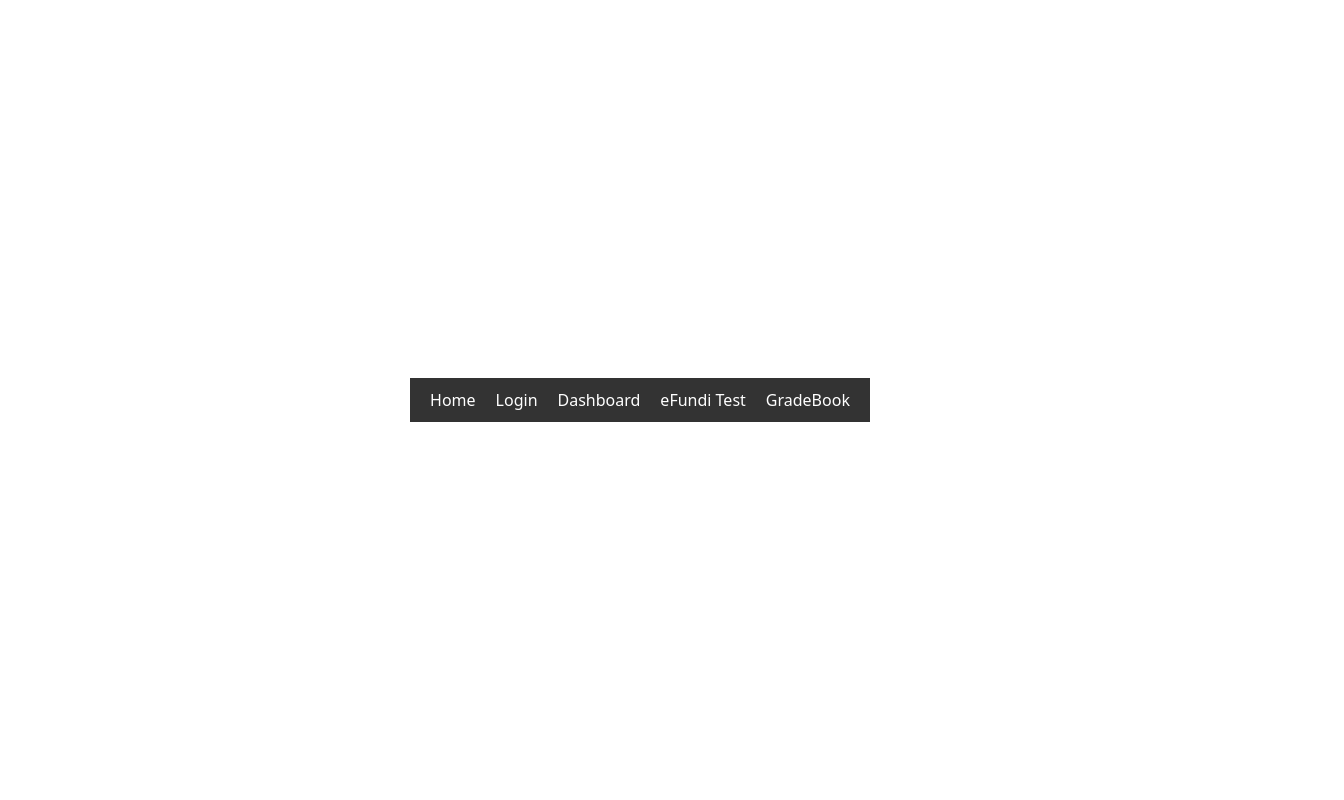
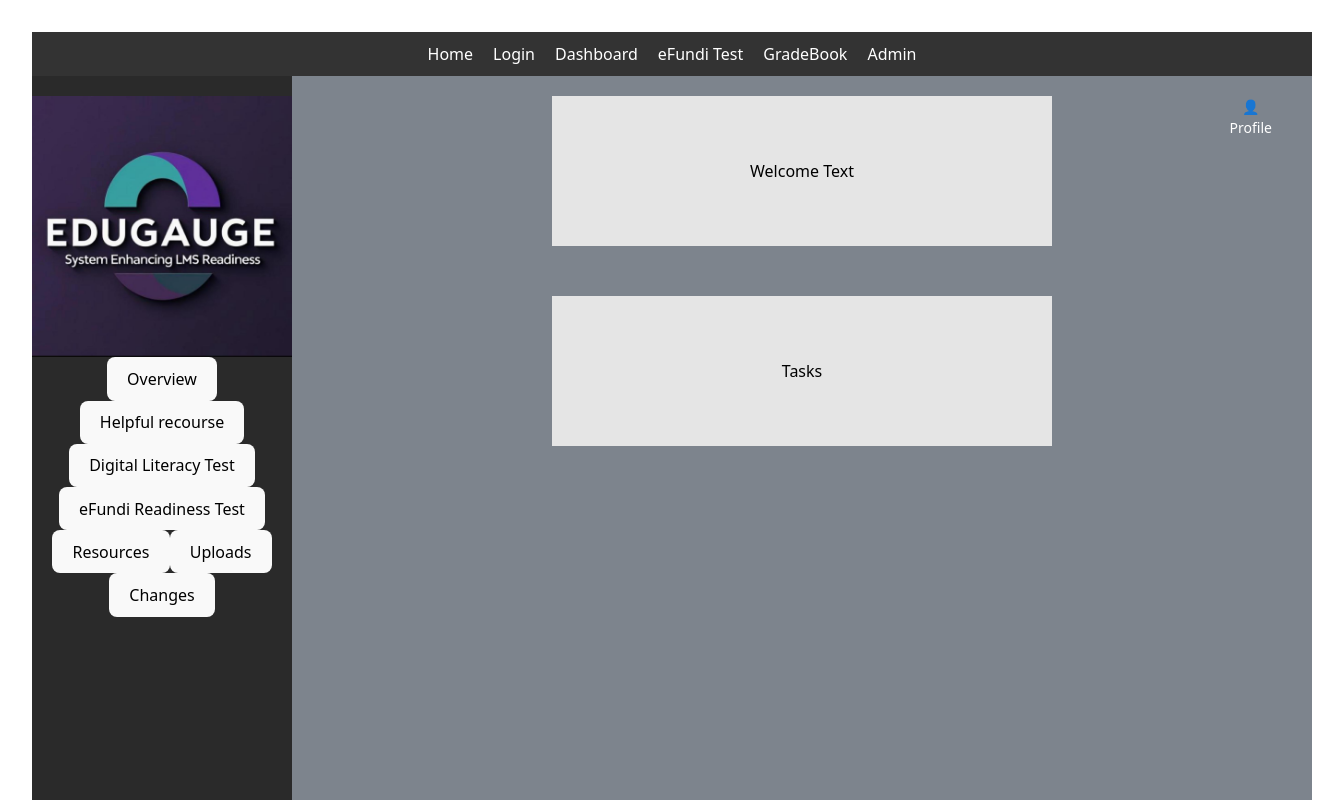
Before and after one commit to Ishmael-byte/EduGauge-IntegrationBranch-, a React (Vite) app in the folder edugauge/: page /admin in a window 1280 px wide. Shown: the top 800 px of the page, 1344 px wide, since content can reach past the window. Built offline with nearby package versions, Linux system fonts and the light colour scheme.

Commit message:
Created Admin page

```diff
--- a/edugauge/src/App.jsx
+++ b/edugauge/src/App.jsx
@@ -4,6 +4,7 @@ import Dashboard from "./pages/dashboard.jsx";
 import SignUpPage from  "./pages/SignUpPage.jsx";
 import EFundiTest from "./pages/eFundiTest.jsx";
 import GradeBook from "./pages/Gradebook";
+import Admin from "./pages/Admin.jsx";
 import "./App.css";
 import React from "react";
 
@@ -17,6 +18,7 @@ function App() {
         {/*<Link to="/pages/SignUpPage" style={{ margin: "0 10px", color: "#fff" }}>Sign Up</Link>*/}
         <Link to="/EFundiTest" style={{ margin: "0 10px", color: "#fff" }}>eFundi Test</Link>
         <Link to="/gradebook" style={{ margin: "0 10px", color: "#fff" }}>GradeBook</Link>
+        <Link to="/admin" style={{ margin: "0 10px", color: "#fff" }}>Admin</Link>
       </nav>
 
       <Routes>
@@ -26,6 +28,7 @@ function App() {
         <Route path="/pages/SignUpPage" element={<SignUpPage />} />
         <Route path="/EFundiTest" element={<EFundiTest />} />
         <Route path="/gradebook" element={<GradeBook />} />
+        <Route path="/admin" element={<Admin />} />
       </Routes>
     </>
   );
--- /dev/null
+++ b/edugauge/src/pages/admin.css
@@ -0,0 +1,66 @@
+/* overall frame */
+.admin-page {
+  display: flex;
+  min-height: 100vh;
+  width: 100vw;
+  background: #1f1f1f;
+  box-sizing: border-box;
+  padding: 0;
+  gap: 0;
+}
+
+/* sidebar */
+.admin-sidebar {
+  width: 260px;
+  flex-shrink: 0;
+  background: #2a2a2a;    /* matches dark sidebar */
+  display: flex;
+  flex-direction: column;
+  align-items: stretch;
+  padding-top: 20px;
+}
+
+/* main content area */
+.admin-main {
+  flex: 1;
+  background: #7d848d;
+  padding: 20px 40px;
+  display: flex;
+  flex-direction: column;
+  position: relative;
+}
+
+/* profile top-right */
+.admin-profile {
+  position: absolute;
+  top: 20px;
+  right: 40px;
+  display: flex;
+  flex-direction: column;
+  align-items: center;
+  font-size: 14px;
+  color: #fff;
+}
+
+/* cards container */
+.admin-cards {
+  flex: 1;                         /* push down to center */
+  display: flex;
+  flex-direction: column;
+  justify-content: center;         /* vertical centering */
+  align-items: center;             /* horizontal centering */
+  gap: 50px;
+}
+
+/* cards themselves */
+.admin-card {
+  background: #e5e5e5;
+  width: 500px;                    /* fixed size like picture */
+  height: 150px;
+  display: flex;
+  justify-content: center;
+  align-items: center;
+  font-size: 16px;
+  font-weight: 500;
+  color: #000;
+}
--- /dev/null
+++ b/edugauge/src/pages/admin.jsx
@@ -0,0 +1,43 @@
+import React from "react";
+import "./admin.css";
+
+export default function Admin() {
+  return (
+    <div className="admin-page">
+      <aside className="admin-sidebar">
+        {/* Place edugauge.png in the public folder */}
+        <img src="/Eduguage-logo.jpg" alt="EduGauge Logo" className="admin-logo" />
+
+        <nav className="admin-nav">
+          <button className="admin-nav-item">Overview</button>
+          <button className="admin-nav-item">Helpful recourse</button>
+          <button className="admin-nav-item">Digital Literacy Test</button>
+          <button className="admin-nav-item">eFundi Readiness Test</button>
+          <button className="admin-nav-item">Resources</button>
+          <button className="admin-nav-item">Uploads</button>
+          <button className="admin-nav-item">Changes</button>
+          <div className="admin-spacer" />
+        </nav>
+      </aside>
+
+      <main className="admin-main">
+        <header className="admin-header">
+          {/*<h2 className="admin-small-title">DashBoard</h2>*/}
+
+          {/* Profile bubble using emoji — no external libs */}
+          <div className="admin-profile">
+            <div className="profile-bubble">👤</div>
+            <div className="profile-text">Profile</div>
+          </div>
+        </header>
+
+        <section className="admin-content">
+          <div className="admin-cards">
+            <div className="admin-card welcome-card">Welcome Text</div>
+            <div className="admin-card tasks-card">Tasks</div>
+          </div>
+        </section>
+      </main>
+    </div>
+  );
+}
```
